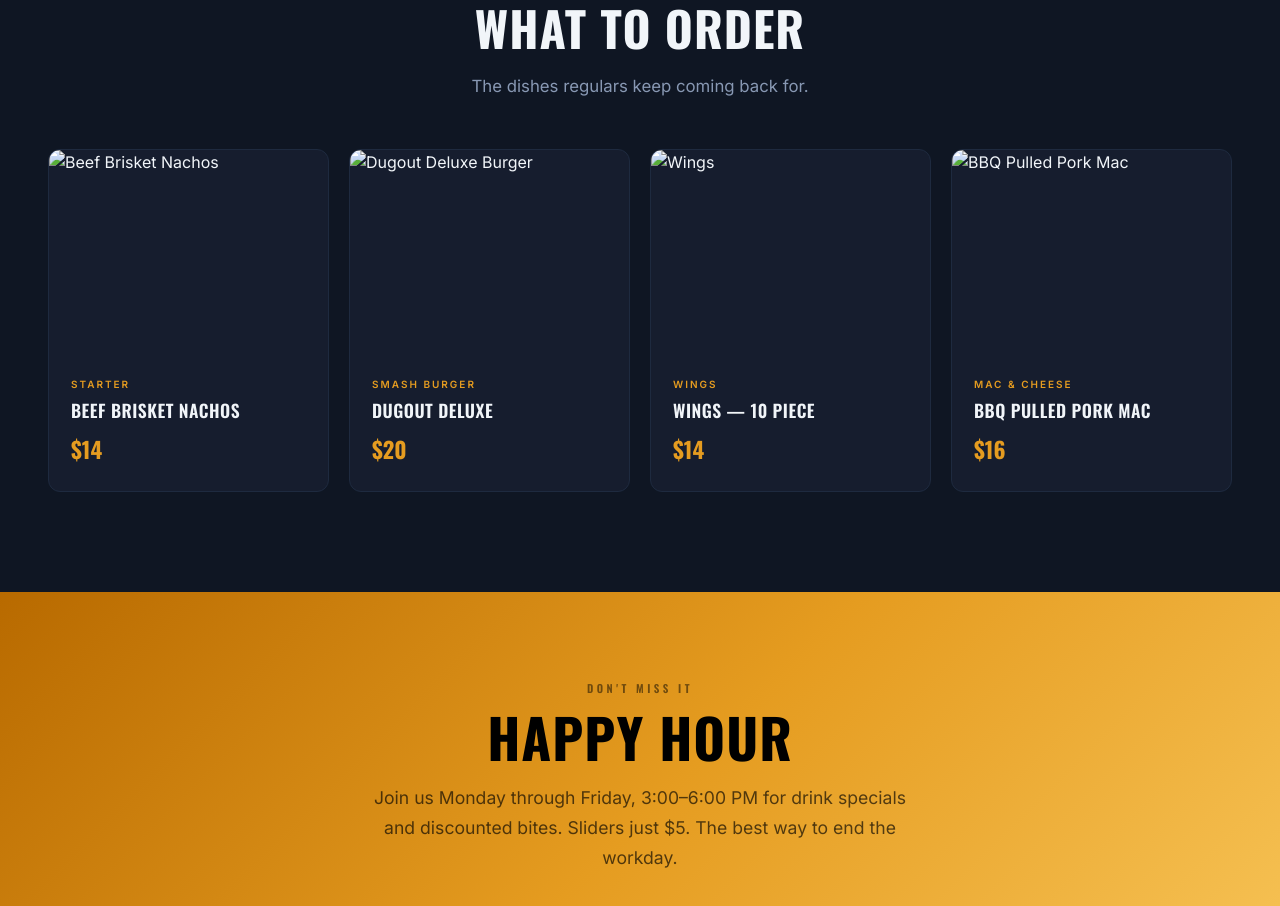
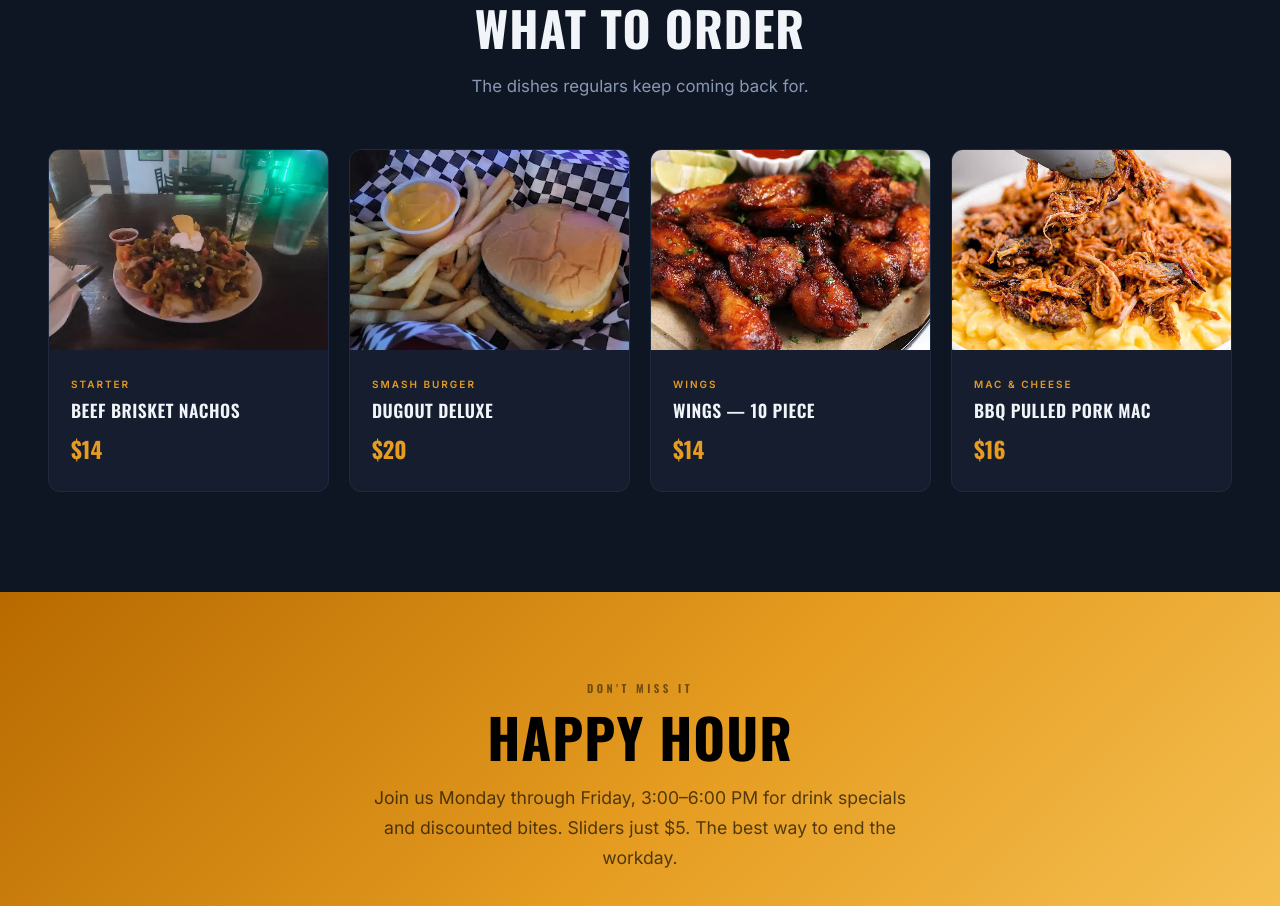
Before and after one commit to 7strSlnger/Dugout, a plain HTML site: page index.html in a window 1280 px wide. Shown: the part 3865-4771 px from the top of the page. Drawn offline with nearby package versions, Linux system fonts and the light colour scheme.

Commit message:
Fix fan favorites images (spaces in filenames broke Netlify), add favicon
Co-Authored-By: Claude Sonnet 4.6 <noreply@anthropic.com>

```diff
--- a/index.html
+++ b/index.html
@@ -4,6 +4,9 @@
   <meta charset="UTF-8">
   <meta name="viewport" content="width=device-width, initial-scale=1.0">
   <title>Garden Home Dugout | Sports Bar & Grill | Portland, OR</title>
+  <link rel="icon" type="image/x-icon" href="favicon.ico">
+  <link rel="icon" type="image/png" sizes="32x32" href="favicon-32x32.png">
+  <link rel="apple-touch-icon" sizes="180x180" href="apple-touch-icon.png">
   <link rel="preconnect" href="https://fonts.googleapis.com">
   <link rel="preconnect" href="https://fonts.gstatic.com" crossorigin>
   <link href="https://fonts.googleapis.com/css2?family=Oswald:wght@300;400;500;600;700&family=Inter:wght@300;400;500;600&display=swap" rel="stylesheet">
@@ -2060,7 +2063,7 @@
 
       <div class="fav-card">
         <div class="fav-card-img">
-          <img src="images/unnamed.webp" alt="Beef Brisket Nachos">
+          <img src="images/nachos.webp" alt="Beef Brisket Nachos">
         </div>
         <div class="fav-card-body">
           <span class="fav-tag">Starter</span>
@@ -2071,7 +2074,7 @@
 
       <div class="fav-card">
         <div class="fav-card-img">
-          <img src="images/unnamed (1).webp" alt="Dugout Deluxe Burger">
+          <img src="images/dugout-deluxe.webp" alt="Dugout Deluxe Burger">
         </div>
         <div class="fav-card-body">
           <span class="fav-tag">Smash Burger</span>
@@ -2082,7 +2085,7 @@
 
       <div class="fav-card">
         <div class="fav-card-img">
-          <img src="images/images.jpeg" alt="Wings">
+          <img src="images/wings.jpeg" alt="Wings">
         </div>
         <div class="fav-card-body">
           <span class="fav-tag">Wings</span>
@@ -2093,7 +2096,7 @@
 
       <div class="fav-card">
         <div class="fav-card-img">
-          <img src="images/images (1).jpeg" alt="BBQ Pulled Pork Mac">
+          <img src="images/bbq-pork-mac.jpeg" alt="BBQ Pulled Pork Mac">
         </div>
         <div class="fav-card-body">
           <span class="fav-tag">Mac &amp; Cheese</span>
```
Also changed, not shown: apple-touch-icon.png (added), favicon-32x32.png (added), favicon.ico (added), favicon.svg (added), images/Dugout_2021_Final+Lockup-Color-1920w.png (added), images/bbq-pork-mac.jpeg (added), images/dugout-deluxe.webp (added), images/nachos.webp (added), images/wings.jpeg (added).
